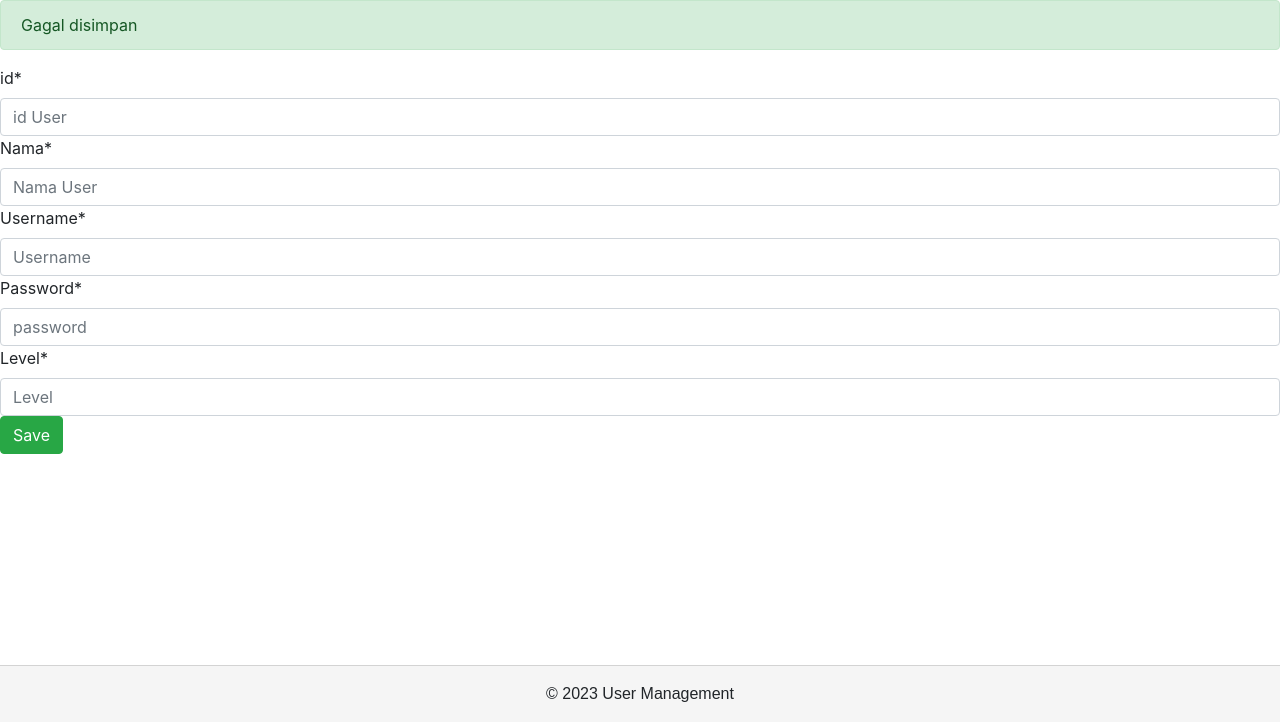
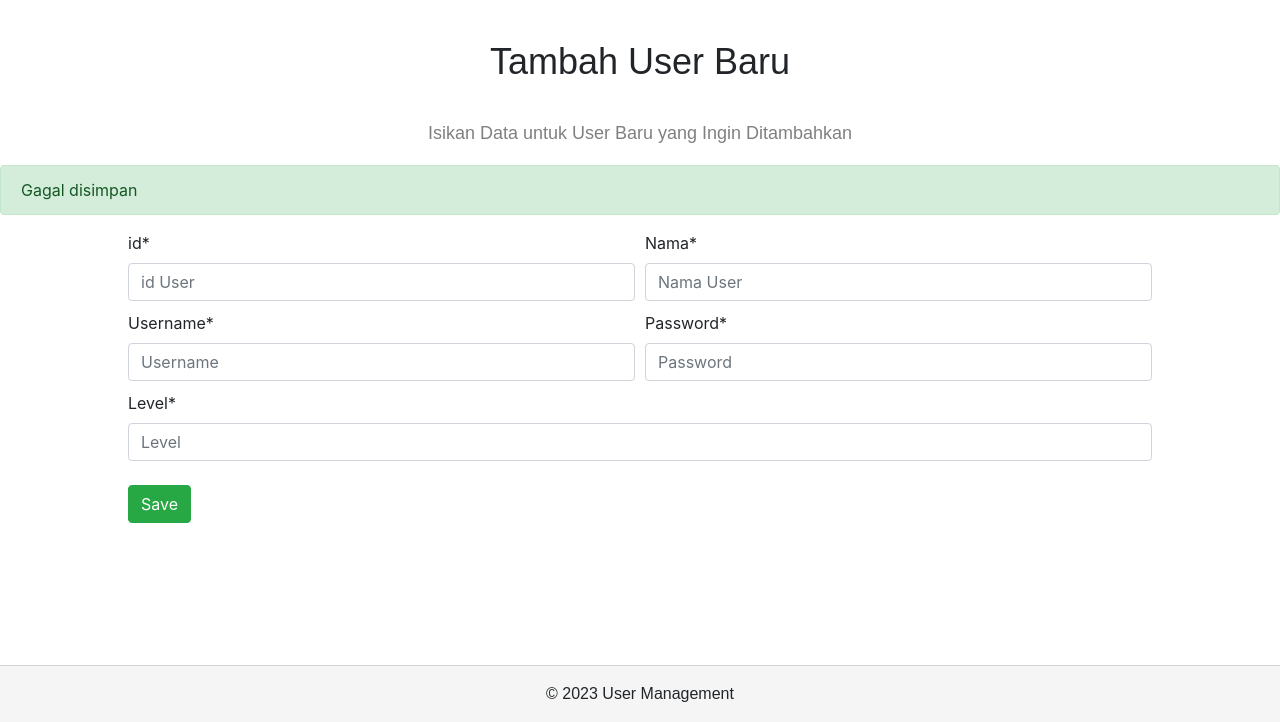
Before and after one commit to TugasMPM/CRUD, a CodeIgniter app: page /database/index.php/buku/add in a window 1280 px wide. Shown: the part 78-800 px from the top of the page. Run offline with CodeIgniter, Linux system fonts and the light colour scheme.

Commit message:
memperbaiki tampilan pada menu Tambah User baru

```diff
--- a/application/views/new_form.php
+++ b/application/views/new_form.php
@@ -6,38 +6,50 @@
 </head>
 
 <body>
-	<?php $this->load->view('_partials/navbar.php');
-	?>
+	<?php $this->load->view('_partials/navbar.php'); ?>
+	<h1 style="text-align: center; margin: 40px 0; font-size: 36px; font-family: sans-serif;">Tambah User Baru</h1>
+	<h3 style="text-align: center; margin: 20px 0; font-size: 18px; font-family: sans-serif; color: grey;">Isikan Data untuk User Baru yang Ingin Ditambahkan</h3>
+
 	<?php if ($this->session->flashdata('success')) : ?>
 		<div class="alert alert-success" role="alert">
 			<?php echo $this->session->flashdata('success'); ?>
 		</div>
 	<?php endif; ?>
 
-	<form action="<?php base_url('add') ?>" method="post">
+	<form action="<?php base_url('add') ?>" method="post" style="width: 80%; margin: 0 auto;">
 
+		<div style="display: flex; justify-content: space-between; margin-bottom: 10px;">
+			<div style="flex: 1; margin-right: 10px;">
 				<label for="id_alif">id*</label>
 				<input class="form-control <?php echo form_error('id_alif') ? 'is-invalid' : '' ?>" type="numeric" name="id_alif" placeholder="id User" />
 				<div class="invalid-feedback">
 					<?php echo form_error('id_alif') ?>
 				</div>
-
+			</div>
+			<div style="flex: 1;">
 				<label for="nama_alif">Nama*</label>
 				<input class="form-control <?php echo form_error('nama_alif') ? 'is-invalid' : '' ?>" type="text" name="nama_alif" placeholder="Nama User" />
 				<div class="invalid-feedback">
 					<?php echo form_error('nama_alif') ?>
 				</div>
+			</div>
+		</div>
 
+		<div style="display: flex; justify-content: space-between; margin-bottom: 10px;">
+			<div style="flex: 1; margin-right: 10px;">
 				<label for="username_alif">Username*</label>
 				<input class="form-control <?php echo form_error('username_alif') ? 'is-invalid' : '' ?>" type="text" name="username_alif" min="0" placeholder="Username" />
 				<div class="invalid-feedback">
 					<?php echo form_error('username_alif') ?>
 				</div>
-
+			</div>
+			<div style="flex: 1;">
 				<label for="password_alif">Password*</label>
-		<input class="form-control <?php echo form_error('password_alif') ? 'is-invalid' : '' ?>" type="text" name="password_alif" min="0" placeholder="password" />
+				<input class="form-control <?php echo form_error('password_alif') ? 'is-invalid' : '' ?>" type="text" name="password_alif" min="0" placeholder="Password" />
 				<div class="invalid-feedback">
 					<?php echo form_error('password_alif') ?>
+				</div>
+			</div>
 		</div>
 
 		<label for="level_alif">Level*</label>
@@ -45,10 +57,14 @@
 		<div class="invalid-feedback">
 			<?php echo form_error('level_alif') ?>
 		</div>
-
-
+		<br>
 		<input class="btn btn-success" type="submit" name="btn" value="Save" />
 	</form>
+	<br>
+	<br>
+	<br>
+	<br>
+	<br>
 
 	<?php $this->load->view('_partials/footer.php'); ?>
 </body>
```
Lines whose indentation alone changed are shown as unchanged.
